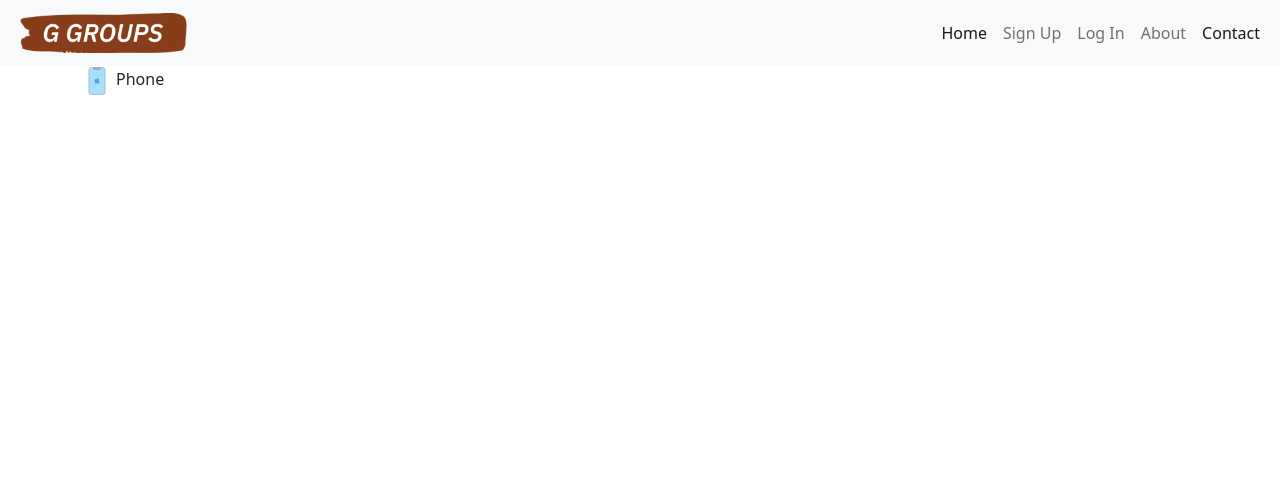
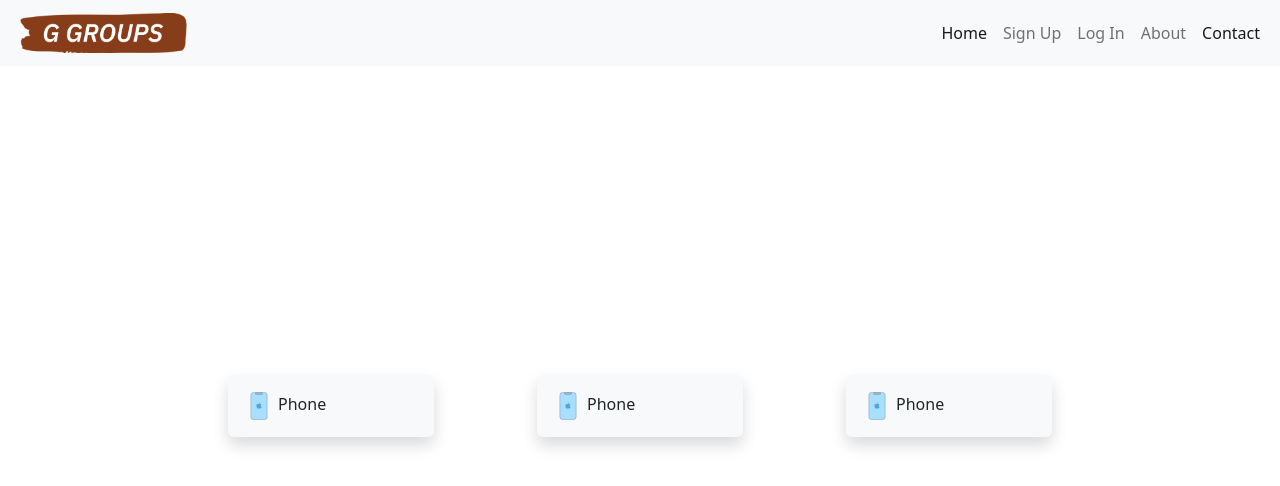
Before and after one commit to Kushalg3/demo.github.io, a React (Create React App) app in the folder client/: page /contact in a window 1280 px wide. Shown: the top 486 px of the page. Built offline with nearby package versions, Linux system fonts and the light colour scheme.

Commit message:
rectifying mistakes in App.css

```diff
--- a/client/src/App.css
+++ b/client/src/App.css
@@ -7,13 +7,19 @@
   pointer-events: none;
 }
 
-.signup, .signin {
-  height: 40vw;
+.signup, .signin, .contact {
+  width: 100vw;
+  height: 85vh;
+}
+
+.Container {
+  width: 800px;
+  height: fit-content;
 }
 
 .container-of-form {
   max-width: 660px;
-  height: 500px;
+  height: fit-content;
 }
 
 /* CSS to align item center in the page */
--- a/client/src/components/Contact.js
+++ b/client/src/components/Contact.js
@@ -3,20 +3,28 @@ import phonepic from '../images/phone.png'
 
 const Contact = () => {
   return (
-    <div className='contact'>
+    <>
+    <div className='contact  d-flex justify-content-center align-content-center flex-wrap bg-white'>
       <div className='contact-info'>
-        <div className='container'>
-          <div className='row'>
-            <div className='col'>
+        <div className='Container'>
+          <div className='row justify-content-between'>
+            <div className='col-3 shadow bg-body-tertiary rounded p-3 bg-light '>
               <img src={phonepic} id='phone-img' className='me-1' alt='phone_image'/>
               <span>Phone</span>
             </div>
-            <div className='col'></div>
-            <div className='col'></div>
+            <div className='col-3 shadow bg-body-tertiary rounded p-3 bg-light'>
+              <img src={phonepic} id='phone-img' className='me-1' alt='phone_image'/>
+              <span>Phone</span>
+            </div>
+            <div className='col-3 shadow bg-body-tertiary rounded p-3 bg-light'>
+              <img src={phonepic} id='phone-img' className='me-1' alt='phone_image'/>
+              <span>Phone</span>
+            </div>
           </div>
         </div>
       </div>
     </div>
+    </>
   )
 }
 
--- a/client/src/components/Signup.js
+++ b/client/src/components/Signup.js
@@ -5,7 +5,7 @@ import signuppic from '../images/signup_image.jpg'
 const Signup = () => {
   return (
     <div className='signup d-flex justify-content-center align-content-center flex-wrap bg-white'>
-      <div className='container-of-form d-flex bg-light px-5 bg-body-tertiary rounded shadow'>
+      <div className='container-of-form d-flex bg-light px-5 py-5 bg-body-tertiary rounded shadow'>
         <div className='signup-content row align-items-center'>
           <div className='signup-form col'>
             <h2 className='form-title mb-3'>Sign Up</h2>
```
